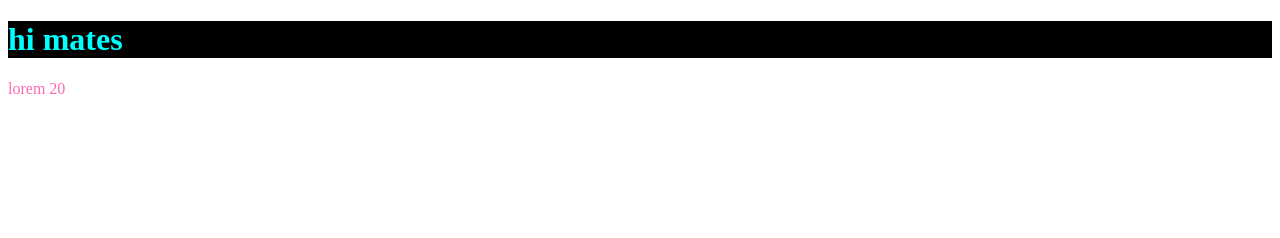
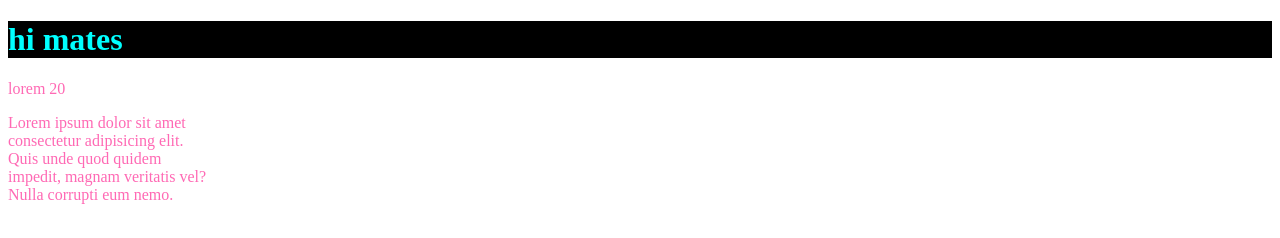
Before and after one commit to Rakesh-Palegar/practice, a plain HTML site: page index.html in a window 1280 px wide. Drawn offline with Linux system fonts and the light colour scheme.

Commit message:
my second commit

```diff
--- a/index.html
+++ b/index.html
@@ -18,6 +18,8 @@
 
 
     <p>lorem 20</p>
+    <p>Lorem ipsum dolor sit amet consectetur adipisicing elit. Quis unde quod quidem impedit, magnam veritatis vel?
+        Nulla corrupti eum nemo.</p>
 </body>
 
 </html>
```
